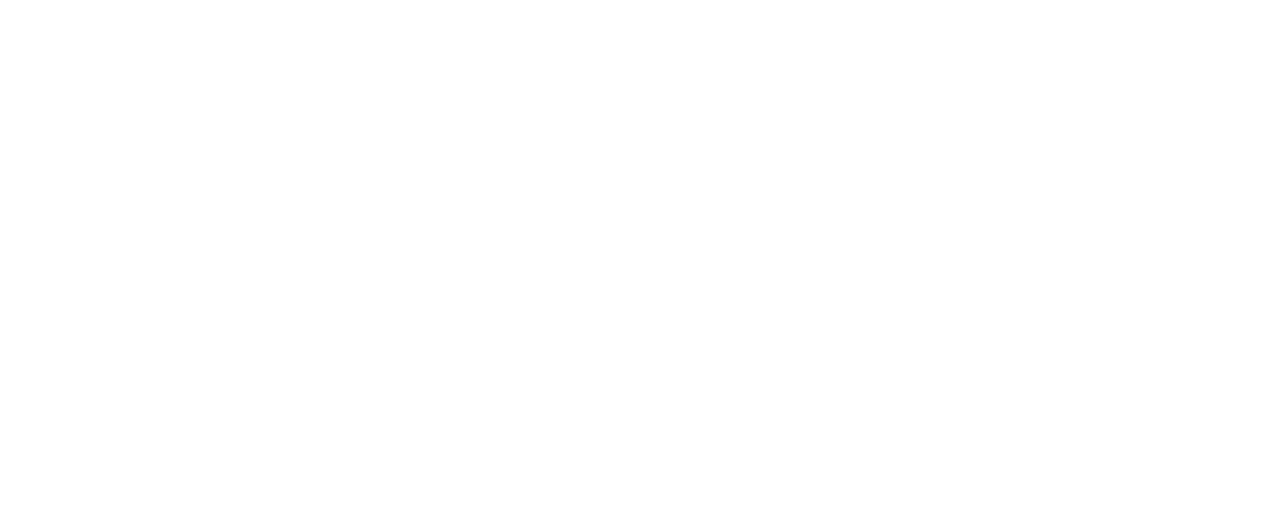
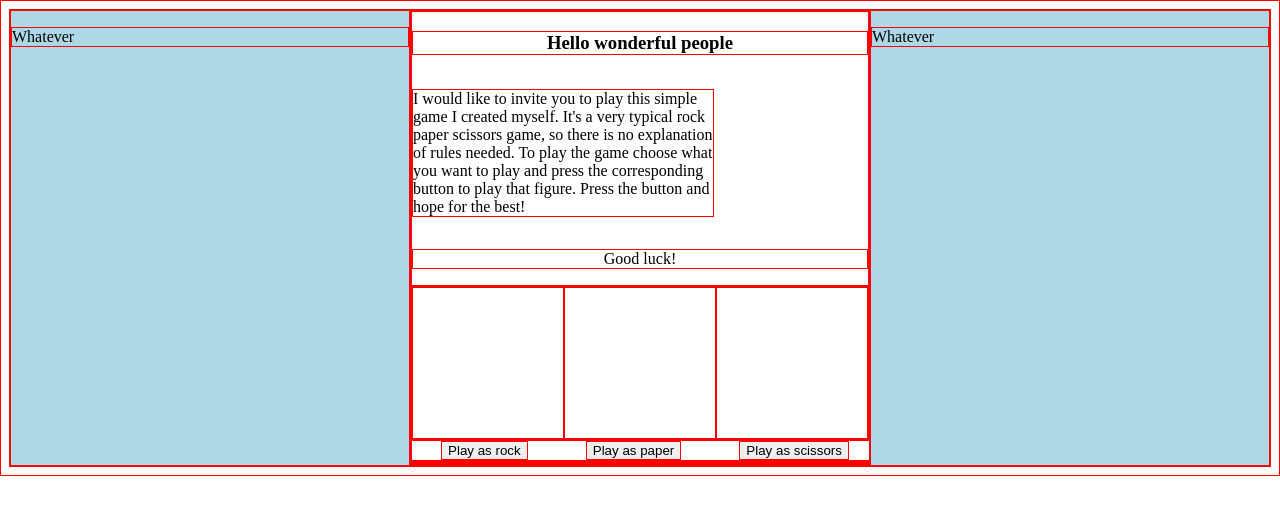
Before and after one commit to Savetheprogram/Rock-paper-scissors, a website: page rock-paper-scissors.html in a window 1280 px wide. Drawn offline with Linux system fonts and the light colour scheme.

Commit message:
Adding html elements and css style to html

```diff
--- a/rock-paper-scissors.html
+++ b/rock-paper-scissors.html
@@ -6,9 +6,43 @@
     <meta name="viewport" content="width=device-width, initial-scale=1.0">
     <title>Document</title>
     <script src="script.js"></script>
+    <link rel="stylesheet" href="styles.css">
 
 </head>
-<body>
+<body class="pageName">
+    <div class="leftPanel">
+    <p>Whatever</p>
+    </div>
+    <div class="middlePanel">
+        <div class="introductionText">
+            <h3>Hello wonderful people</h3>
+            <p class="welcome">
+                I would like to invite you to play this simple game I created myself.
+            It's a very typical rock paper scissors game, so there is no explanation of rules needed.
+            To play the game choose what you want to play and press the corresponding button to play that figure. Press
+            the button and hope for the best!
+            </p>
+            <p>Good luck!</p>
+        </div>
+        <div class="figurePictures">
+            <div class="picture"></div>
+            <div class="picture"></div>
+            <div class="picture"></div>
+        </div>
+        <div class="playableButtons">
+            <button>Play as rock</button>
+            <button>Play as paper</button>
+            <button>Play as scissors</button>
+        </div>
+        <div class="score">
 
+        </div>
+        <div class="extraInfo">
+
+        </div>
+    </div>
+    <div class="rightPanel">
+        <p>Whatever</p>
+    </div>
 </body>
 </html>
--- /dev/null
+++ b/styles.css
@@ -0,0 +1,49 @@
+.pageName {
+    display: flex;
+    flex-direction: row;
+    justify-content: space-between;
+
+}
+* {
+    border: 1px solid red;
+}
+.middlePanel {
+    display: flex;
+    flex: 1;
+    flex-direction: column;
+
+}
+.rightPanel,
+.leftPanel {
+    width: 500px;
+    background-color: lightblue;
+}
+.figurePictures {
+    display: flex;
+    justify-content: space-around;
+}
+
+.picture {
+    width: 150px;
+    height: 150px;
+}
+
+.playableButtons {
+    display: flex;
+    justify-content: space-around;
+    margin-right: -10px;
+}
+.welcome {
+    width: 300px;
+}
+.introductionText {
+    display: flex;
+    flex-direction: column;
+}
+.introductionText h3,
+.introductionText p
+{
+    display: flex;
+    justify-content: center;
+    align-content: center;
+}
```
